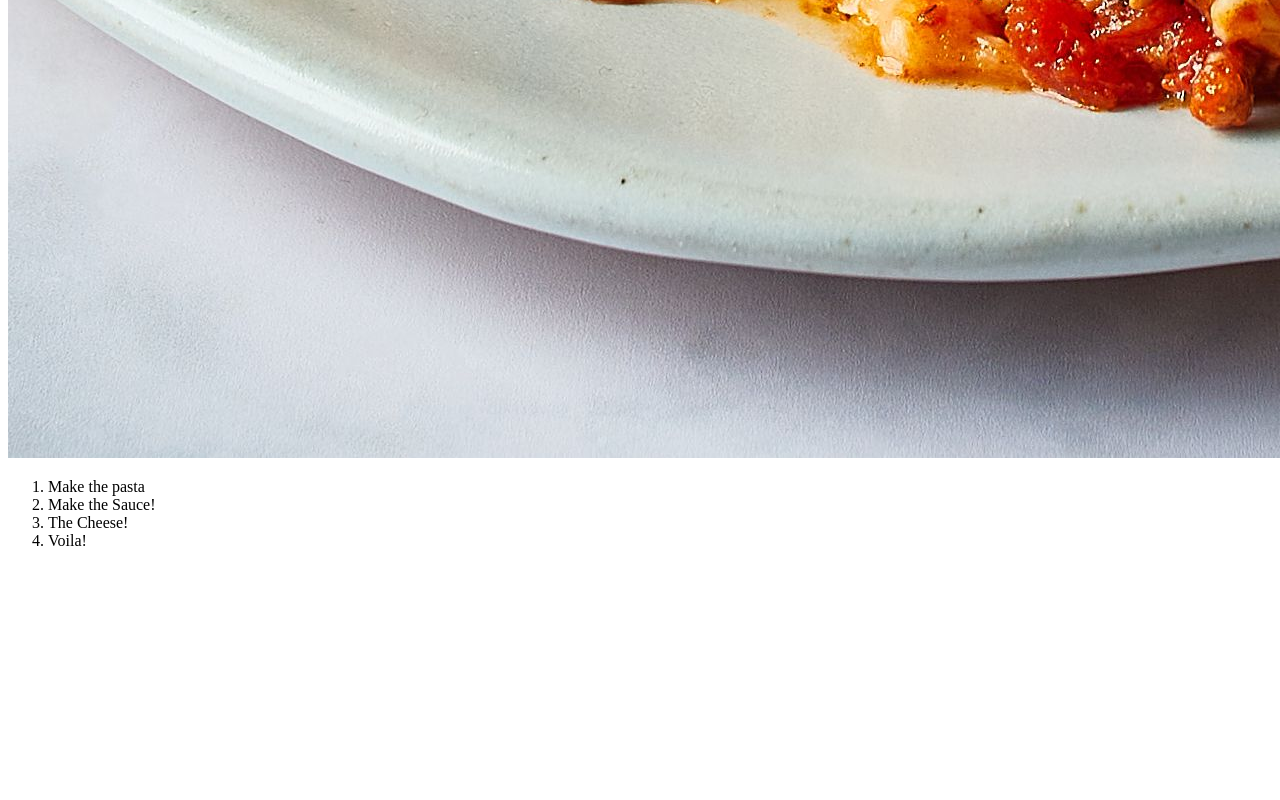
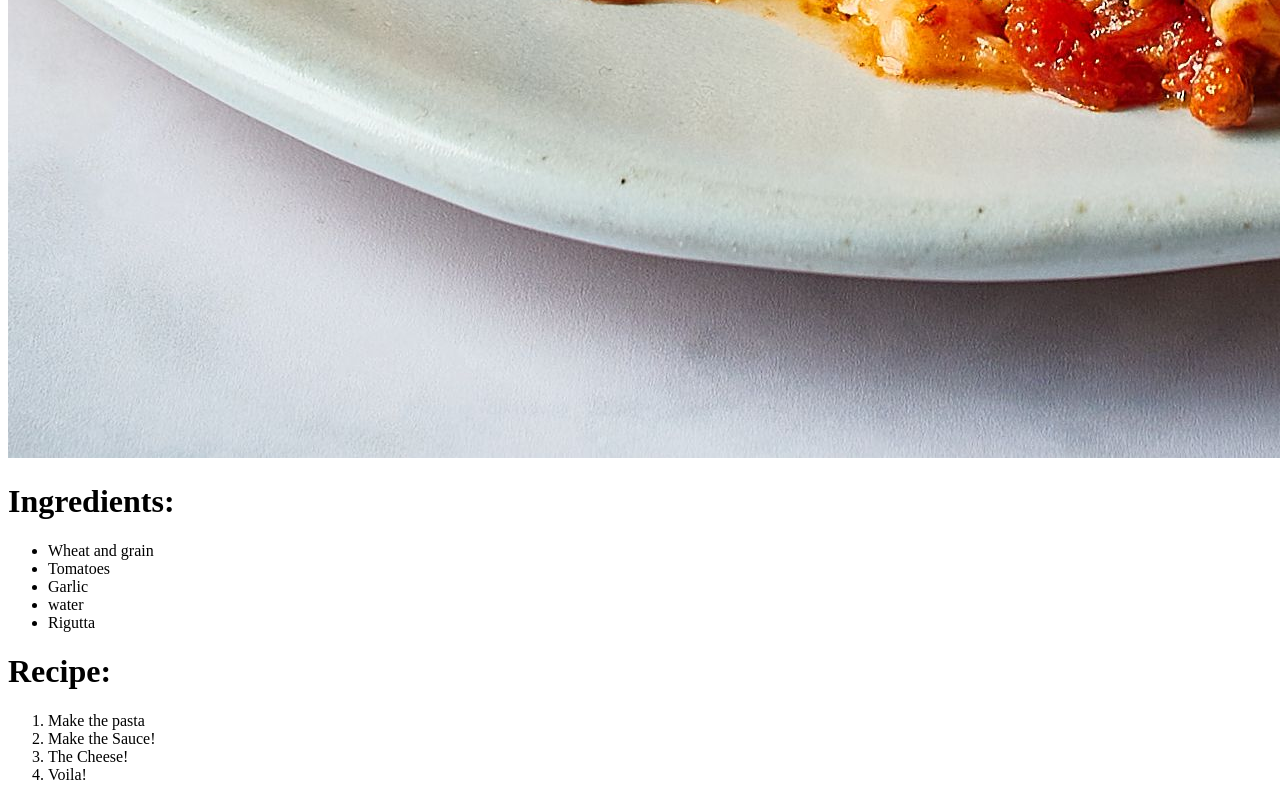
Before and after one commit to dan-light/odin-recipes, a plain HTML site: page recipes/lasagna.html in a window 1280 px wide. Shown: the part 1691-2491 px from the top of the page. Before the commit the page ends 2257 px from the top, so only its background shows below. Drawn offline with Linux system fonts and the light colour scheme.

Commit message:
Add Ingredient List

```diff
--- a/recipes/lasagna.html
+++ b/recipes/lasagna.html
@@ -9,6 +9,15 @@
 <body>
     <h1>Lasagna</h1>
     <img src="../images/lasagna.jpeg" alt="nice lookin' lasagna!">
+    <h1>Ingredients:</h1>
+    <ul>
+        <li>Wheat and grain</li>
+        <li>Tomatoes</li>
+        <li>Garlic</li>
+        <li>water</li>
+        <li>Rigutta</li>
+    </ul>
+    <h1>Recipe:</h1>
     <ol>
         <li>Make the pasta</li>
         <li>Make the Sauce!</li>
```
